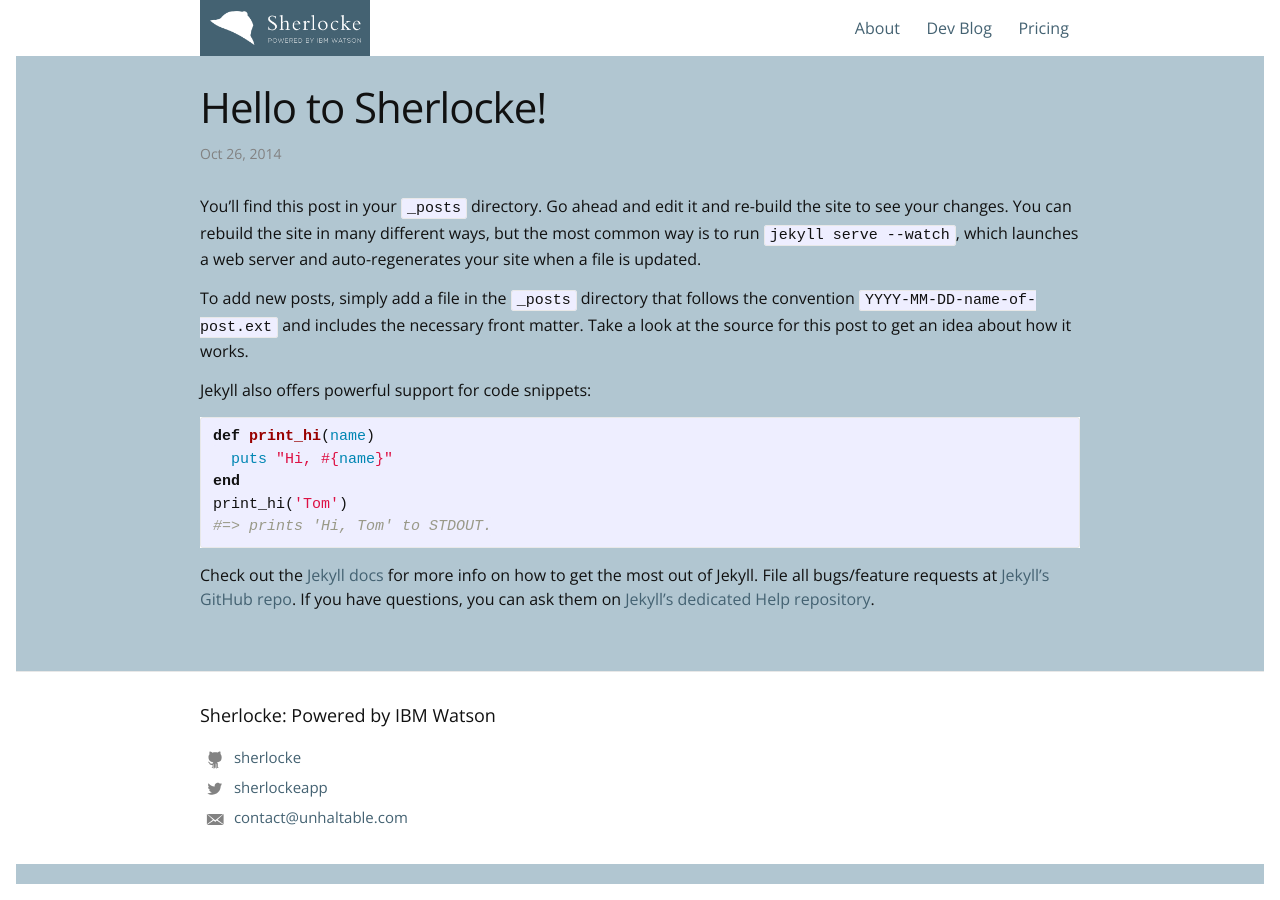
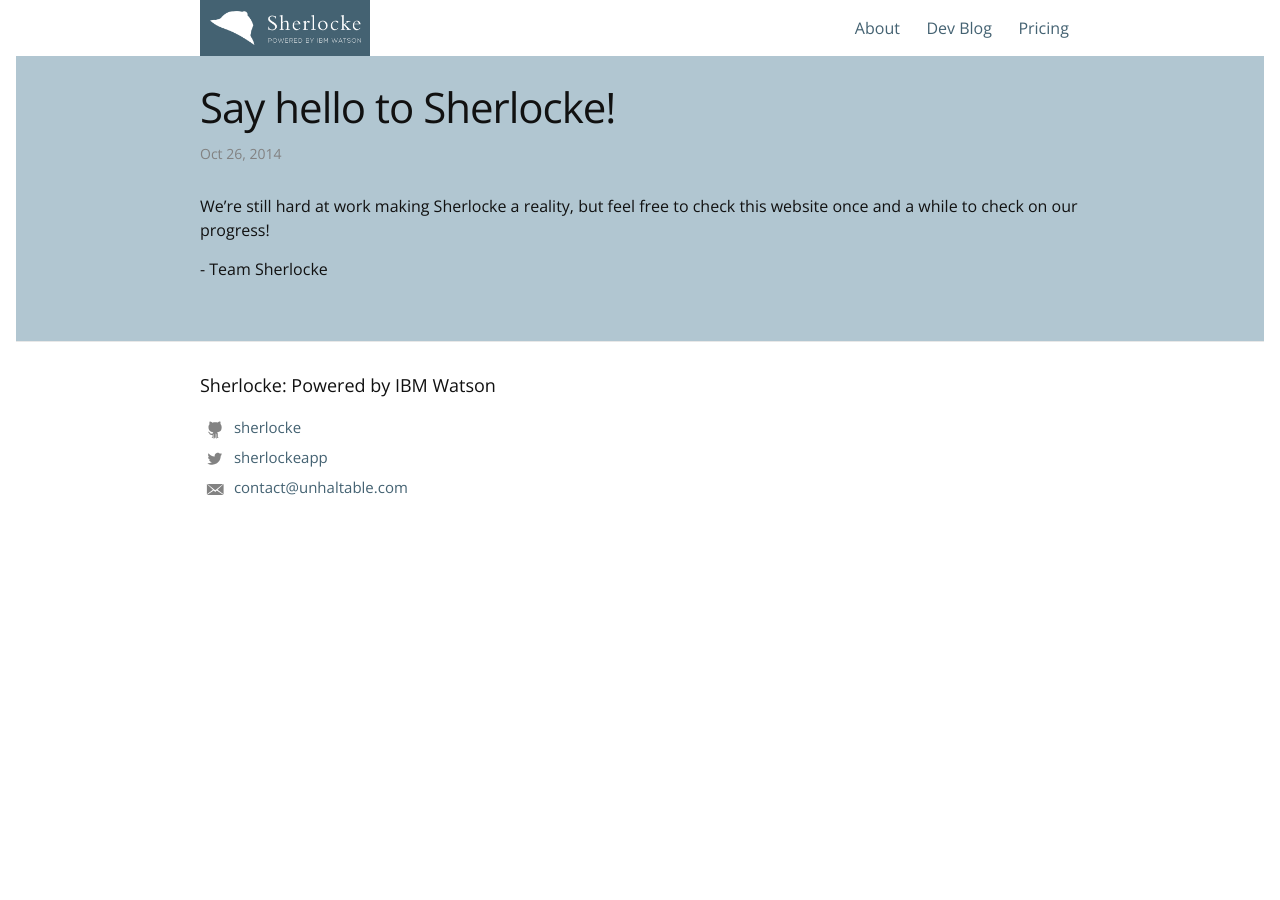
Before and after one commit to sherlocke/sherlocke.github.io, a Jekyll site: the page built from _posts/2014-10-26-hello-to-sherlocke.md, in a window 1280 px wide. Built offline with Jekyll 4.4.1, drawn with Linux system fonts in a browser that asks for light colours.

Commit message:
More tweaks

```diff
--- a/_posts/2014-10-26-hello-to-sherlocke.md
+++ b/_posts/2014-10-26-hello-to-sherlocke.md
@@ -1,25 +1,10 @@
 ---
 layout: post
-title:  "Hello to Sherlocke!"
+title:  "Say hello to Sherlocke!"
 date:   2014-10-26 20:00:00
 categories: blog
 ---
-You’ll find this post in your `_posts` directory. Go ahead and edit it and re-build the site to see your changes. You can rebuild the site in many different ways, but the most common way is to run `jekyll serve --watch`, which launches a web server and auto-regenerates your site when a file is updated.
 
-To add new posts, simply add a file in the `_posts` directory that follows the convention `YYYY-MM-DD-name-of-post.ext` and includes the necessary front matter. Take a look at the source for this post to get an idea about how it works.
+We're still hard at work making Sherlocke a reality, but feel free to check this website once and a while to check on our progress!
 
-Jekyll also offers powerful support for code snippets:
-
-{% highlight ruby %}
-def print_hi(name)
-  puts "Hi, #{name}"
-end
-print_hi('Tom')
-#=> prints 'Hi, Tom' to STDOUT.
-{% endhighlight %}
-
-Check out the [Jekyll docs][jekyll] for more info on how to get the most out of Jekyll. File all bugs/feature requests at [Jekyll’s GitHub repo][jekyll-gh]. If you have questions, you can ask them on [Jekyll’s dedicated Help repository][jekyll-help].
-
-[jekyll]:      http://jekyllrb.com
-[jekyll-gh]:   https://github.com/jekyll/jekyll
-[jekyll-help]: https://github.com/jekyll/jekyll-help
+\- Team Sherlocke
--- a/_sass/_base.scss
+++ b/_sass/_base.scss
@@ -26,7 +26,7 @@
   line-height: $base-line-height;
   font-weight: 400;
   color: $text-color;
-  background-color: $background-color;
+  background-color: #fff;
   padding: 3.5em 1em 1em;
 }
 
--- a/_sass/_layout.scss
+++ b/_sass/_layout.scss
@@ -197,7 +197,7 @@
  * Homepage
  */
 #home {
-  background-color: lighten($brand-color, 40%);
+  background-color: $background-color;
 }
 
 #hero {
@@ -213,34 +213,24 @@
     display: table-cell;
     padding: 1em 0 15%;
     vertical-align: middle;
+
+    h2 {
+      text-shadow: 0 2px 3px #444;
+    }
   }
 
-    #hero-logo {
-      background: url(/img/logo_white.png) no-repeat center center;
-      height: 200px;
-      margin: 0 auto;
-      text-indent: -3000em;
-      width: 600px;
-    }
-
-      @include media-query(650px) {
-        #hero-logo {
-          background-size: 365px 81px;
-          height: 200px;
-          width: 400px;
-        }
-      }
-
     .hero-btn {
+      background-color: rgba(255,255,255,.1);
       border-radius: 0.25em;
       border: 1px solid #fff;
+      box-shadow: 0 2px 3px #454545;
       color: #fff;
       display: inline-block;
       margin: 3em auto 0;
       padding: 0.5em 1.5em;
       text-align: center;
       text-decoration: none;
-      transition: background-color 0.3s, color 0.3s;
+      transition: background-color 0.3s, box-shadow 0.3s, color 0.3s, transform 0.3s;
       width: auto;
 
       &:visited {
@@ -249,14 +239,28 @@
 
       &:hover {
         background-color: #fff;
+        box-shadow: 0 3px 4px #333;
         color: $brand-color;
         text-decoration: none;
+        transform: translateY(-1px);
       }
 
       & + .hero-btn {
         margin-left: 2em;
       }
     }
+
+      @include media-query($on-palm) {
+        .hero-btn {
+          display: block;
+          margin: 2em 0;
+
+          & + .hero-btn {
+            margin-left: 0;
+          }
+        }
+      }
+
 
     #home-more {
       background-color: $brand-color;
@@ -293,6 +297,7 @@
  * Page content
  */
 .page-content {
+  background-color: $background-color;
   padding: $spacing-unit 0;
 }
 
```
Also changed, not shown: _layouts/home.html (+10 -4 lines).
